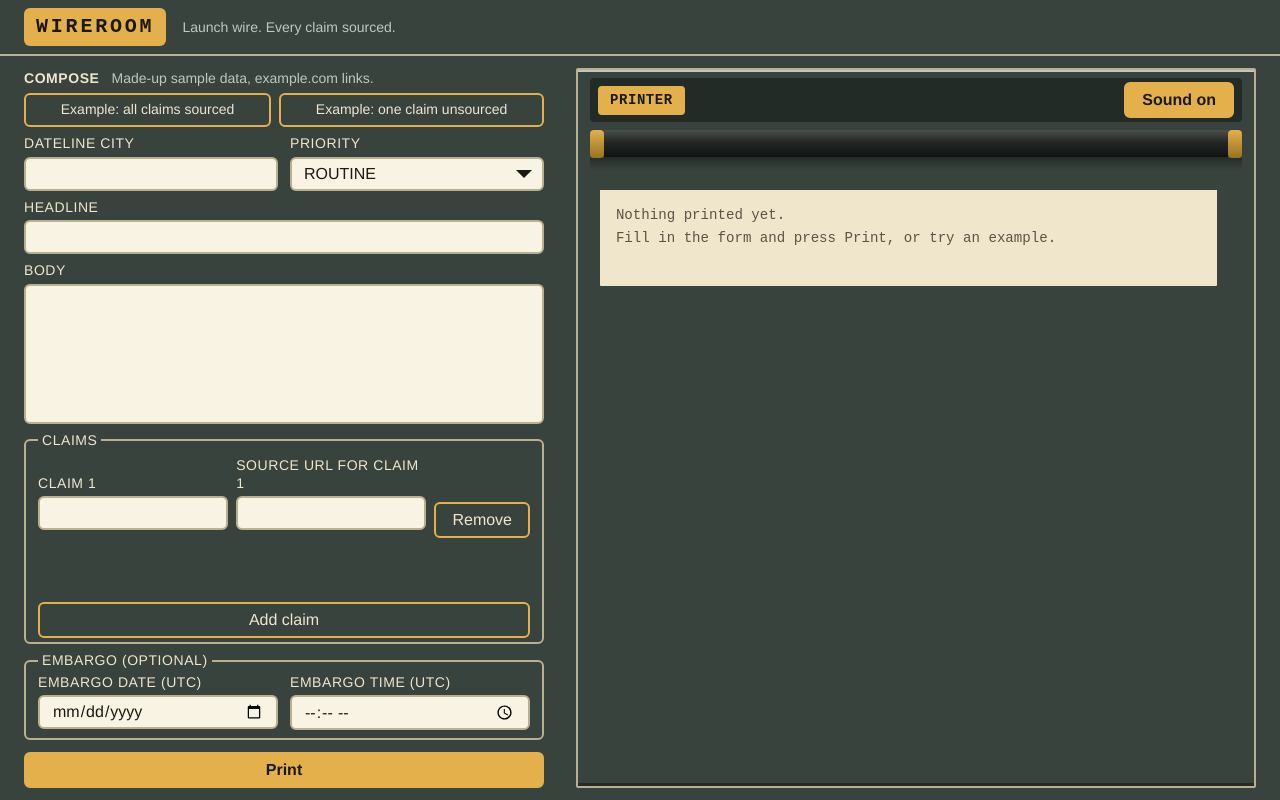
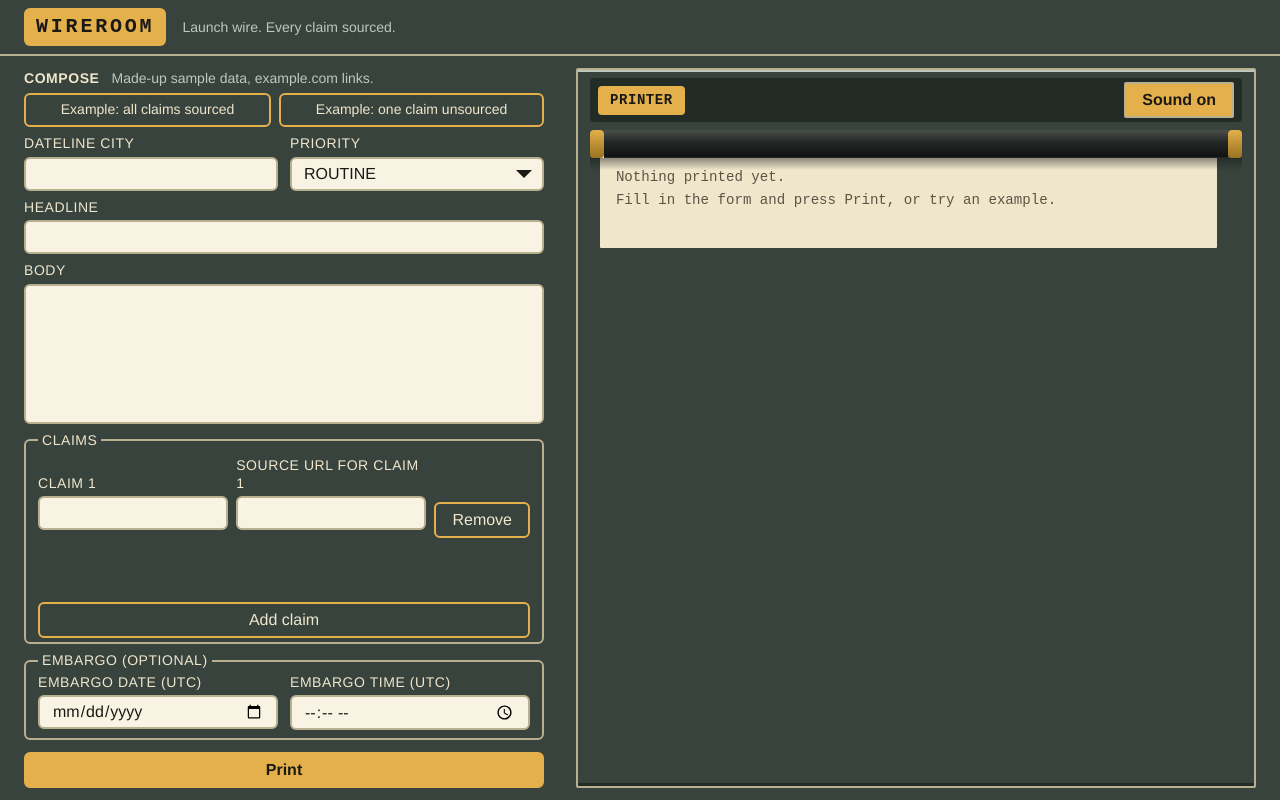
Before and after one commit to inkandwire/wireroom, a website built with Vite: page index.html in a window 1280 px wide. Both pictures are taken after a click on the button "Muted". Built offline with nearby package versions, Linux system fonts and the light colour scheme.

Commit message:
kiro: teletype-polish task 3 fix 1 whitespace gap above paper

```diff
--- a/src/ui/printer.css
+++ b/src/ui/printer.css
@@ -5,11 +5,24 @@
    --ink on --paper 14.09:1 for the lit BELL label. The slot has a fixed size,
    so the label keeps its place while hidden and nothing shifts. */
 
+/* The toggle is a small grey-green key: square 2px corners and a 2px darker
+   bottom edge (an outer shadow, so the size and the 44px target do not
+   change). --ink on --desk-muted is far above 4.5:1. */
 .mute-toggle {
   flex: 0 0 auto;
+  color: var(--ink);
+  background: var(--desk-muted);
+  border: var(--border-control) solid var(--edge);
+  border-radius: 2px;
+  box-shadow: 0 2px 0 var(--desk-dark);
 }
 
-.mute-toggle[aria-pressed="false"] {
+.mute-toggle:hover {
+  background: var(--paper);
+}
+
+.mute-toggle[aria-pressed="false"],
+.mute-toggle[aria-pressed="false"]:hover {
   color: var(--ink);
   background: var(--accent);
   font-weight: bold;
@@ -144,7 +157,10 @@
 }
 
 /* Platen: a CSS cylinder with brass end caps and a slot line. It sits above
-   the paper and overlaps it, so the paper is tucked under the roller. */
+   the paper and overlaps it, so the paper is tucked under the roller. The
+   negative bottom margin pulls the paper stage up by --slot-overlap (6px), so
+   the first sheet's top edge sits under the roller's bottom edge and no desk
+   colour shows between them. */
 .platen {
   position: relative;
   z-index: 1;
--- a/src/ui/style.css
+++ b/src/ui/style.css
@@ -656,12 +656,14 @@ textarea {
   container-type: inline-size;
   min-width: 0;
   max-width: 100%;
+  margin-top: 0;
 }
 
 .paper-wrap {
   width: calc(69ch + 2 * var(--paper-pad) + var(--scrollbar-room));
   max-width: 100%;
   margin-inline: auto;
+  margin-top: 0;
   font-family: var(--font-paper);
   font-size: var(--paper-font-min);
   font-size: clamp(
@@ -684,15 +686,22 @@ textarea {
    scrollbars). It has no paper colour of its own and no minimum height: each
    printed item is its own sheet and the region is exactly as tall as its
    sheets (up to the max height on phone; the printer column height on
-   desktop), so no blank paper sits under the last -30-. */
+   desktop), so no blank paper sits under the last -30-.
+   White space is `normal` here on purpose: with `pre` the line breaks and
+   indentation between the children would become blank line boxes above the
+   first sheet and leave a gap under the roller. Every element that holds paper
+   text sets `white-space: pre` itself (.item, .item-text, .stamp). The first
+   sheet starts at the very top of the roll; the platen overlaps it. */
 .paper {
   max-width: 100%;
   max-height: var(--paper-max-height);
+  margin: 0;
+  padding: 0;
   overflow: auto;
   scrollbar-gutter: stable;
   color: var(--ink);
   font: inherit;
-  white-space: pre;
+  white-space: normal;
 }
 
 .empty {
@@ -718,6 +727,7 @@ textarea {
   padding: var(--paper-pad);
   color: var(--ink);
   background: var(--paper);
+  white-space: pre;
 }
 
 /* The desk shows between two sheets. */
@@ -740,6 +750,7 @@ textarea {
   border-radius: var(--radius-stamp);
   font-weight: bold;
   text-transform: uppercase;
+  white-space: pre;
   transform: rotate(-3deg);
 }
 
```
